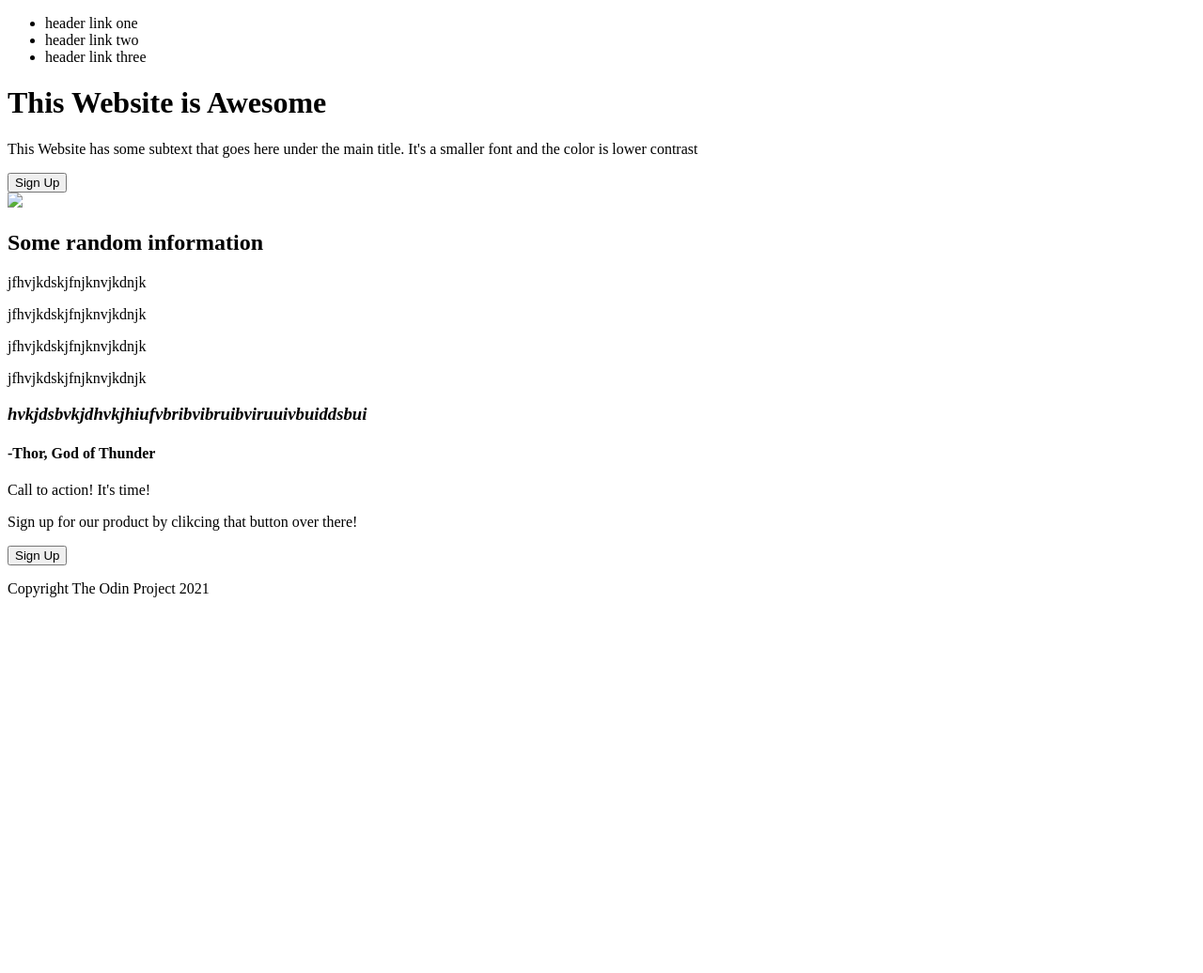
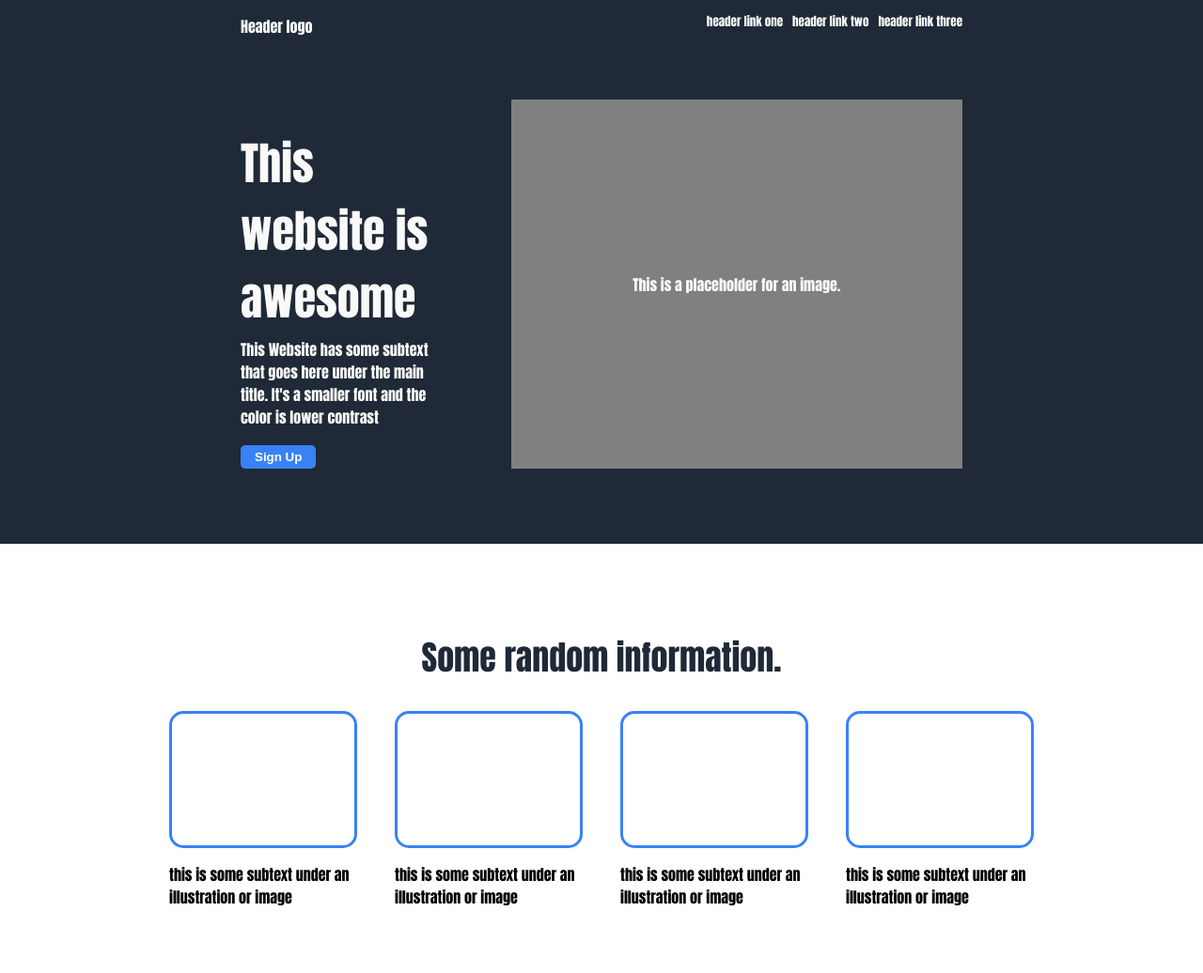
Before and after one commit to mkhan503/landingPage, a plain HTML site: page index.html in a window 1280 px wide. Shown: the top 1036 px of the page at 94% size. Before the commit the page ends 800 px from the top, so only its background shows below. Drawn offline with Linux system fonts and the light colour scheme.

```diff
--- a/index.html
+++ b/index.html
@@ -8,8 +8,13 @@
     <title>Landing Page</title>
 </head>
 <body>
+
+    <content>
+        <div class="top">
             <header>
-        <div class="logo left-links"></div>
+                <div class="logo left-links">
+                    <p><strong>Header logo</strong></p>
+                </div>
                 <div class="right-links">
                     <ul>
                         <li> header link one </li>
@@ -18,35 +23,41 @@
                     </ul>
                 </div>
             </header>
-    <content>
             <div class="website-intro">
-            <div>
-                <h1>This Website is Awesome</h1>
+                <div class="intro-box1">
+                    <h1>This website is awesome</h1>
                     <p>This Website has some subtext that goes here under the main title. It's a smaller font and the color is lower contrast</p>
                     <button type="submit">Sign Up</button>
                 </div>
-            <div class="placeholder">
-                <img src="abc">
+                <div class="placeholder introbox-2">
+                    <p>This is a placeholder for an image.</p>
+                </div>
             </div>
         </div>
         <div class="information">
-            <h2>Some random information</h2>
-            <div class="info-images">
-                <p>jfhvjkdskjfnjknvjkdnjk</p>
+            <h2>Some random information.</h2>
+            <div class="info-images-container">
+                <div class="each-image">
+                    <div class="info-images"></div>
+                    <p>this is some subtext under an illustration or image</p>
                 </div>
-            <div class="info-images">
-                <p>jfhvjkdskjfnjknvjkdnjk</p>
+                <div class="each-image">
+                    <div class="info-images"></div>
+                    <p>this is some subtext under an illustration or image</p>
                 </div>
-            <div class="info-images">
-                <p>jfhvjkdskjfnjknvjkdnjk</p>
+                <div class="each-image">
+                    <div class="info-images"></div>
+                    <p>this is some subtext under an illustration or image</p>
                 </div>
-            <div class="info-images">
-                <p>jfhvjkdskjfnjknvjkdnjk</p>
+                <div class="each-image">
+                    <div class="info-images"></div>
+                    <p>this is some subtext under an illustration or image</p>
+                </div>
             </div>
         </div>
         <div class="testimonials">
-            <h3 class="quote"><em>hvkjdsbvkjdhvkjhiufvbribvibruibviruuivbuiddsbui</em></h3>
-            <h4 class="qoute-author">-Thor, God of Thunder</h4>
+            <p class="quote">This is an inspiring quote or testimonial from a customer. Maybe it's just filling up space, or maybe people will actually read it. Who knows? All I know is that it looks nice</p>
+            <p class="quote-author">-Thor, God of Thunder</p>
         </div>
         <div class="sign-up">
             <div class="sign-up-window">
--- a/styles.css
+++ b/styles.css
@@ -0,0 +1,131 @@
+body {
+
+    margin: 0;
+    padding: 0;
+    font-family: Impact, Haettenschweiler, 'Arial Narrow Bold', sans-serif;
+}
+
+ul {
+    list-style-type: none;
+    display: flex;
+    gap: 10px;
+    font-size: small;
+
+}
+
+.top{
+    display: flex ;
+    flex-direction: column;
+    background-color: #1F2937 ;
+    gap: 50px;
+    color: #F9FAF8;
+
+}
+
+h1 {
+    font-size: 48px;
+    margin-bottom: -10px;
+}
+
+header{
+    display: flex;
+    justify-content: space-between;
+    padding: 0px 20%;
+
+}
+
+.placeholder {
+    background-color: grey;
+}
+
+.website-intro {
+
+    display: flex;
+    padding: 0px 20%;
+    gap: 10%;
+    padding-bottom: 80px;
+
+
+}
+
+.intro-box1{
+    width: 40%;
+}
+
+.introbox-2 {
+    height: auto;
+    width: 700px;
+    display: flex;
+    justify-content: center;
+    align-items: center;
+
+}
+
+button {
+    background-color: #3882F6;
+    border: none;
+    padding: 5px 15px;
+    color: white;
+    font-weight: bold;
+    border-radius: 5px;
+
+}
+
+.information {
+
+    display: flex;
+    flex-direction: column;
+    justify-content: center;
+    align-items: center;
+    padding: 5% 20%;
+
+}
+
+.information h2{
+    font-size: 36px;
+    font-weight: bolder;
+    color: #1F2937;
+
+}
+
+.each-image {
+    width: 200px;
+
+}
+
+.info-images-container {
+    display: flex;
+    gap: 40px;
+    padding-bottom: 50px;
+}
+
+.info-images {
+
+    border: #3882F6 3px solid;
+    border-radius: 15px;
+    height: 140px;
+
+
+}
+
+.testimonials {
+    background-color: #E5E7EB;
+    display: flex;
+    flex-direction: column;
+    padding: 5% 20%;
+}
+
+.quote {
+    align-self: center;
+    font-size: 36px;
+    font-weight: lighter;
+    font-style: italic;
+    color: #1F2937;
+    margin-bottom: -10px;
+}
+
+.quote-author {
+    align-self: flex-end;
+    font-weight: bold;
+    font-size: 20px;
+}
```
Lines whose indentation alone changed are shown as unchanged.
